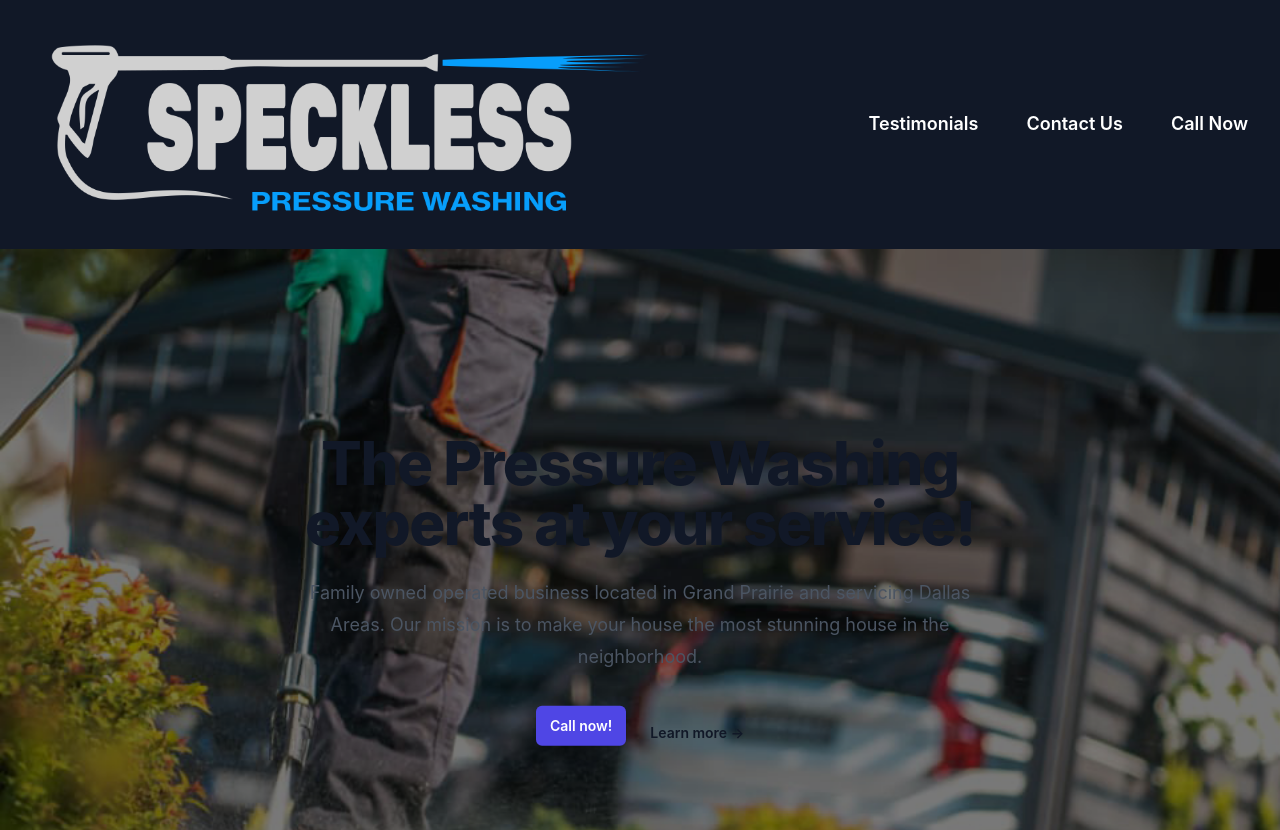
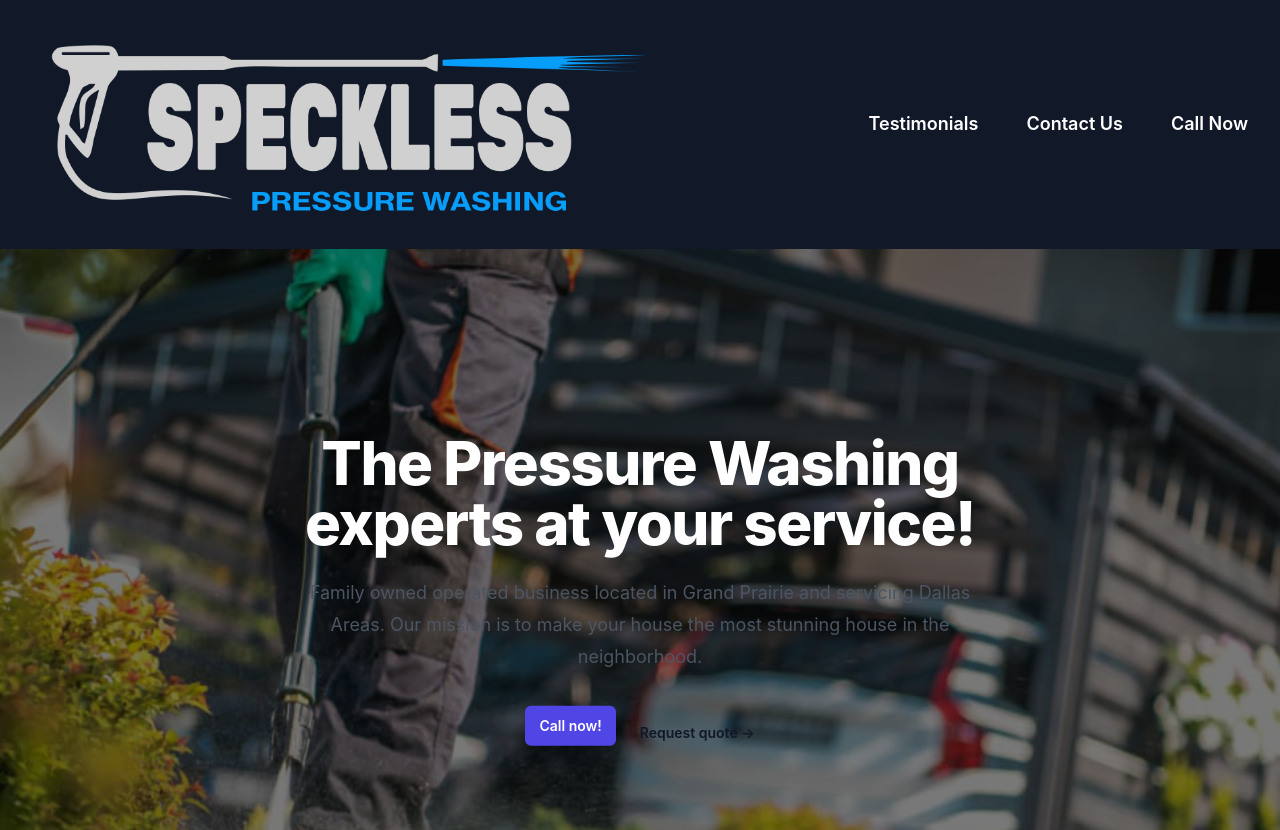
Before and after one commit to luis-velazquez/speckless, a Next.js app: page / in a window 1280 px wide. Shown: the top 830 px of the page. Built offline with nearby package versions, Linux system fonts and the light colour scheme.

Commit message:
fixed images

```diff
--- a/components/Hero.tsx
+++ b/components/Hero.tsx
@@ -4,12 +4,12 @@ type Props = {};
 
 export default function Hero({}: Props) {
   return (
-    <div className="bg-[url('../public/images/image2.png')] bg-no-repeat bg-left bg-cover bg-fixed">
+    <div className="bg-[url('../public/images/image2.png')] bg-no-repeat bg-left bg-cover sm:bg-fixed">
       <div className="bg-[url('../public/images/border-lines-bottom.png')]  bg-bottom bg-contain sm:bg-cover bg-no-repeat">
         <div className="relative  px-6 pt-14 lg:px-8">
           <div className="mx-auto max-w-2xl pt-32 pb-64  sm:pb-64 lg:pb-96">
             <div className="text-center ">
-              <h1 className="text-5xl font-extrabold tracking-tight text-gray-900 sm:text-6xl dark:text-white  ">
+              <h1 className="text-5xl font-extrabold tracking-tight sm:text-6xl text-white">
                 The Pressure Washing experts at your service!
               </h1>
               <p className="mt-6 text-lg leading-8 text-gray-600 dark:text-gray-100">
@@ -28,7 +28,7 @@ export default function Hero({}: Props) {
                   href="#"
                   className="text-sm font-semibold leading-6 text-gray-900 dark:text-gray-200"
                 >
-                  Learn more <span aria-hidden="true">→</span>
+                  Request quote <span aria-hidden="true">→</span>
                 </a>
               </div>
             </div>
```
